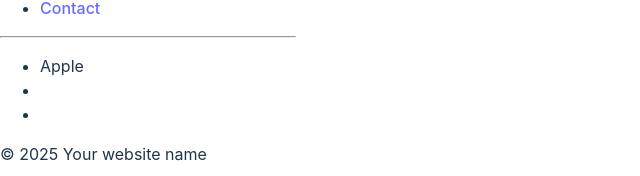
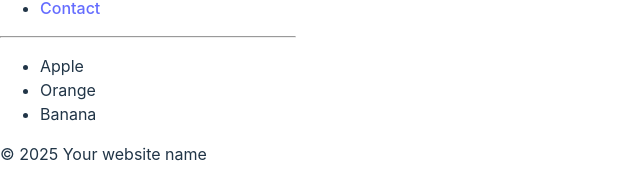
Before and after one commit to mj-stack/learning-reactjs, a React (Vite) app in the folder Website/my-react-app/: page / in a window 1280 px wide. Shown: the part 409-585 px from the top of the page, without its empty margins (0-640 px from the left). Built offline with nearby package versions, Linux system fonts and the light colour scheme.

Commit message:
Components

```diff
--- a/Website/my-react-app/src/Food.jsx
+++ b/Website/my-react-app/src/Food.jsx
@@ -5,8 +5,8 @@ function Food() {
     return(
         <ul>
             <li>Apple</li>
-            <li></li>
-            <li></li>
+            <li>{food1}</li>
+            <li>{food2}</li>
         </ul>
     );
 }
```
